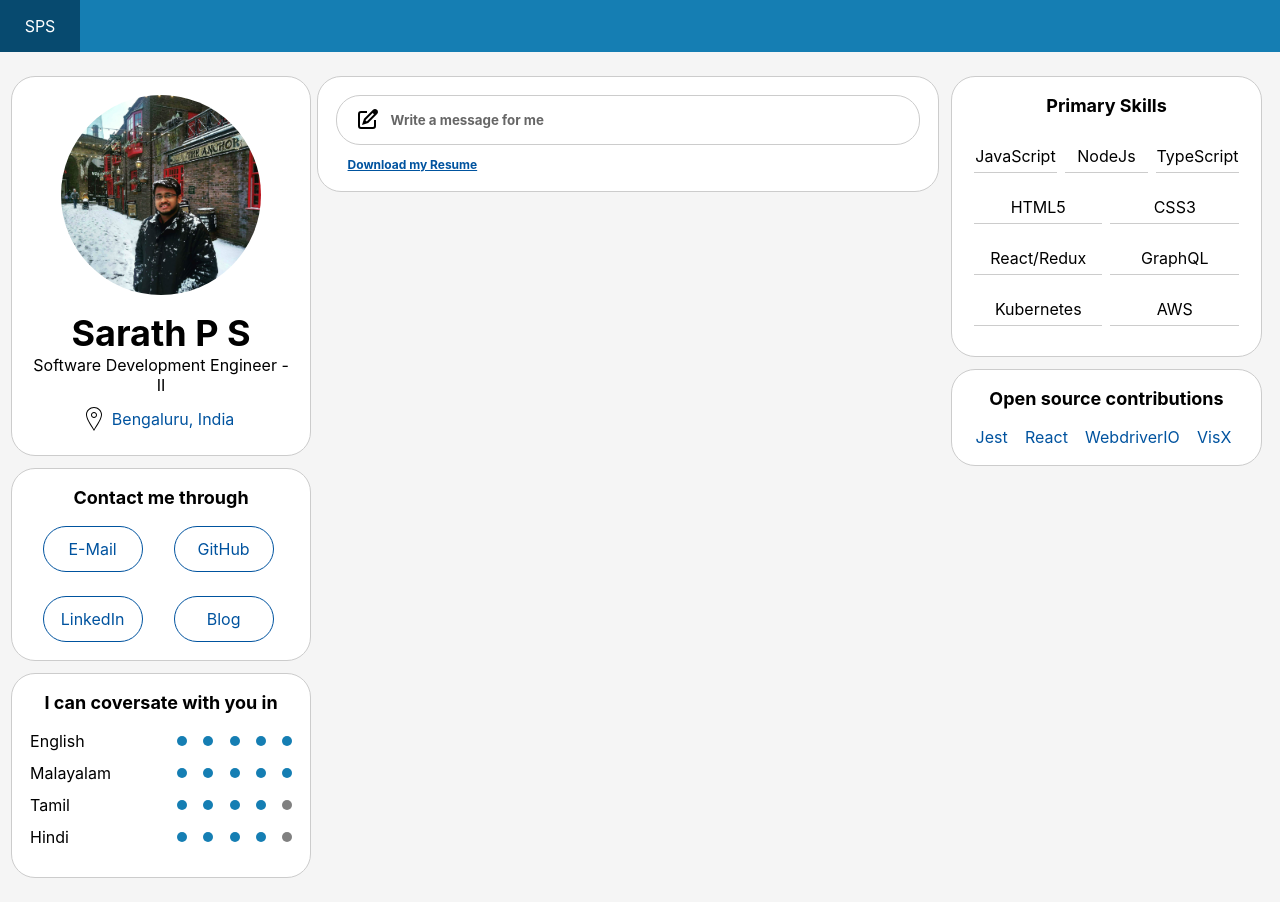
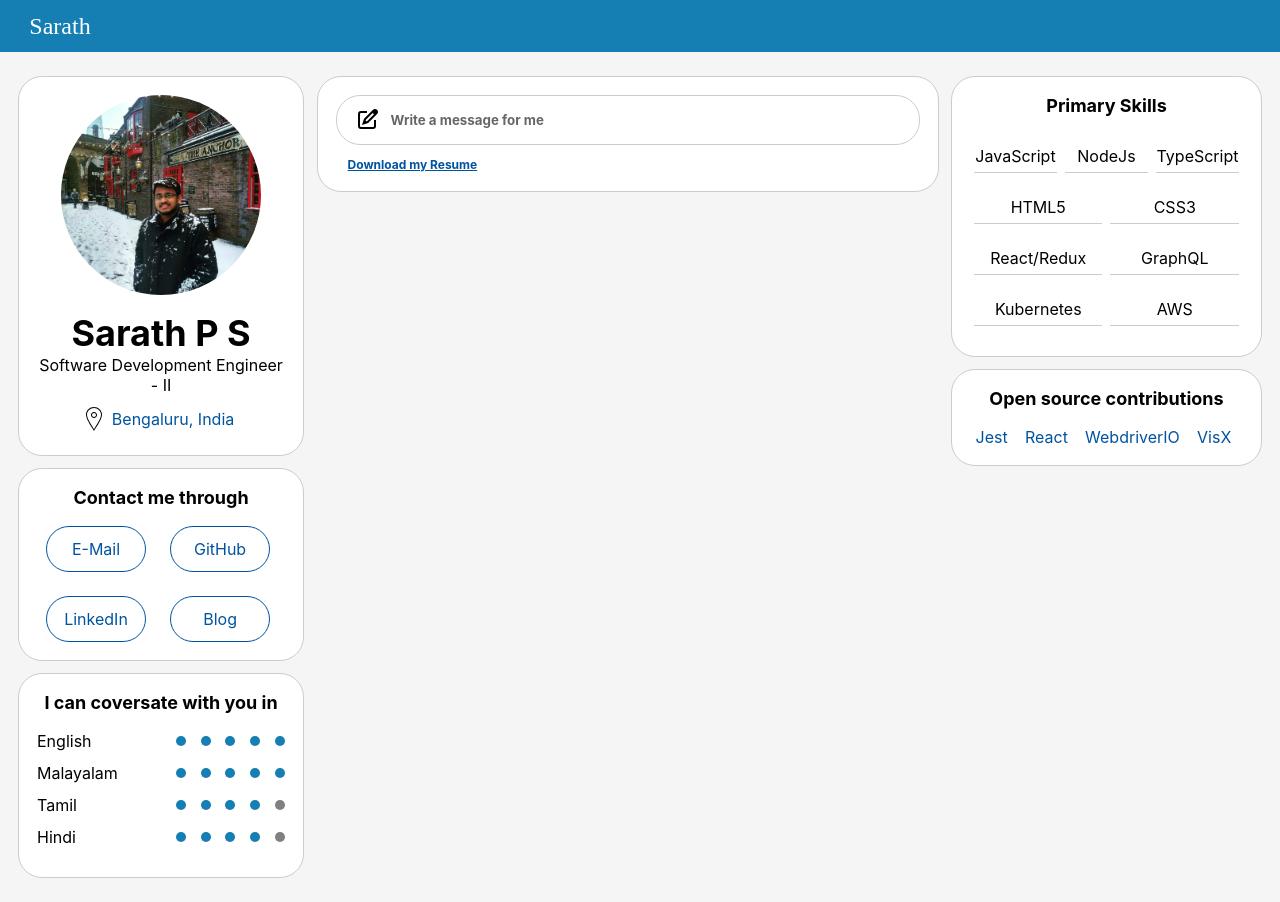
Before and after one commit to sarathps93/personal-website-v2, a React (Create React App) app: page / in a window 1280 px wide. Built offline with nearby package versions, Linux system fonts and the light colour scheme.

Commit message:
fix(*): added some style fixes

```diff
--- a/src/components/contactMe/ContactMeForm.jsx
+++ b/src/components/contactMe/ContactMeForm.jsx
@@ -22,23 +22,24 @@ const ContactMeForm = ({ setPortal }) => {
 
     const inputRef = createRef('');
     const stopImmediatePropagation = (e) => e.nativeEvent.stopImmediatePropagation();
+    const shouldEnableSubmit = Object.keys(userInput).every(key => !!userInput[key]);
 
     const handleUserInput = (e) => {
         const modifiedState = { ...userInput, [e.target.id]: e.target.value };
-        setUserInput(modifiedState)
+        setUserInput(modifiedState);
     };
 
     useLayoutEffect(() => {
         setTimeout(() => {
             inputRef.current.focus();
-        }, 0)
+        }, 0);
     }, [])
-
-    const shouldSubmitDisabled = Object.keys(userInput).every(key => !!userInput[key]);
 
     const handleMessageSubmit = (e) => {
         e.preventDefault();
-        setFormSubmitted(true);
+        if(shouldEnableSubmit) {
+            setFormSubmitted(true);
+        }
     }
 
     const SubmittedScreen = () => (
@@ -46,7 +47,7 @@ const ContactMeForm = ({ setPortal }) => {
             <img src={successSvg} alt="success" />
             Thank you for your message. I will get back to you shortly.
         </SuccessMessge>
-    )
+    );
 
     return (
         <ContactForm onClick={stopImmediatePropagation} onSubmit={handleMessageSubmit}>
@@ -88,7 +89,7 @@ const ContactMeForm = ({ setPortal }) => {
                 {!formSubmitted && (
                     <Submit
                         color="#365C7D"
-                        disabled={!shouldSubmitDisabled}
+                        disabled={!shouldEnableSubmit}
                         type="submit"
                     >
                         Submit
--- a/src/components/header/styled/index.js
+++ b/src/components/header/styled/index.js
@@ -13,9 +13,10 @@ export const Logo = styled.div`
     color: var(--white);
     width: 5em;
     height: 100%;
-    background-color: var(--secondary-dark);
+    font-family: cursive;
+    font-size: 24px;
     ${centerPositionStyles};
     &:after {
-        content: "SPS"
+        content: "Sarath"
     }
 `;
--- a/src/styles/common.css
+++ b/src/styles/common.css
@@ -8,20 +8,12 @@ html {
     --white: #fff;
 }
 
-#root {
-    display: flex;
-    flex-direction: column;
-    justify-content: center;
-}
-
 * {
     box-sizing: border-box;
 }
 
 body {
     margin: 0;
-    background-size: cover;
-    background-repeat: no-repeat;
     background-color: #f5f5f5;
     font-family: -apple-system, system-ui, BlinkMacSystemFont, Segoe UI, Roboto, Helvetica Neue, Fira Sans, Ubuntu, Oxygen, Oxygen Sans, Cantarell, Droid Sans, Apple Color Emoji, Segoe UI Emoji, Segoe UI Symbol, Lucida Grande, Helvetica, Arial, sans-serif;
     -webkit-font-smoothing: antialiased;
--- a/src/styles/common.js
+++ b/src/styles/common.js
@@ -16,7 +16,6 @@ export const AppContainer = styled.div`
 
 export const Card = styled.section`
     width: 100%;
-    min-width: 300px;
     background-color: var(--white);
     box-sizing: border-box;
     padding: 18px;
```
